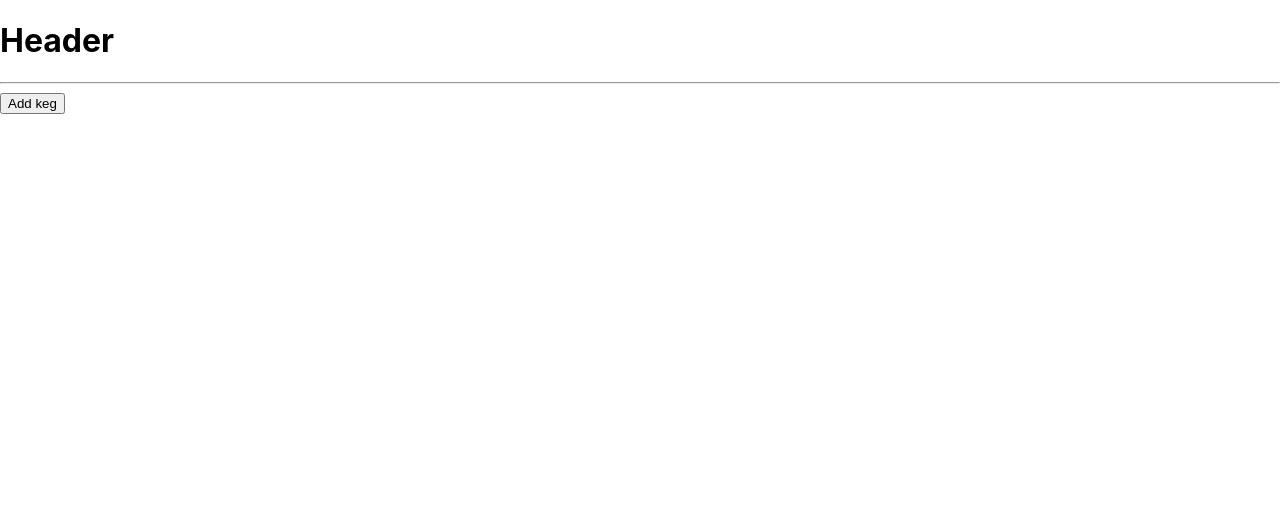
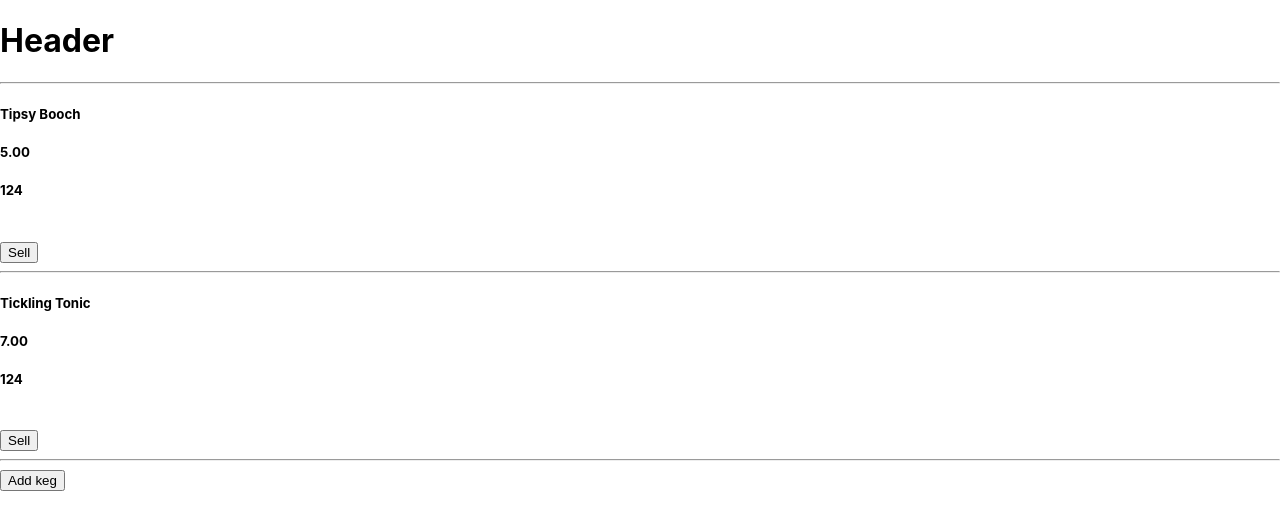
Before and after one commit to aracelivaldovinos/react-tap-room, a React (Create React App) app: page / in a window 1280 px wide. Shown: the top 530 px of the page. Built offline with nearby package versions, Linux system fonts and the light colour scheme.

Commit message:
add working sell function

```diff
--- a/src/components/Keg.js
+++ b/src/components/Keg.js
@@ -4,30 +4,40 @@ import PropTypes from "prop-types";
 
 function Keg(props){
 
-  let message = null;
-  let sellButton;
+  // let message = null;
+  // let sellButton;
+  // let leftOverPints;
 
-  if (props.showPints === 0){
-    message = "Out of Stock!"
-  }
-  else if (props.showPints < 10){
-    message = "Almost out!"
-    sellButton = <button onClick = {()=>props.whenSellClicked(props.id)}>Sell</button>
-  }else{
-    sellButton = <button onClick = {()=>props.whenSellClicked(props.id)}>Sell</button>
-  }
+  // if (props.pints !== 0){
+  //   leftOverPints = props.pints - 1
+  //     if (leftOverPints < 10){
+  //     message = "Almost out!"
+  //     }
+  //   sellButton = <button onClick = {()=>props.whenSellClicked({
+  //     name: props.name,
+  //     brand: props.brand,
+  //     price: props.price,
+  //     flavor: props.flavor,
+  //     pints: props.pints,
+  //     id: props.id
+  //   })}>Sell</button>;
+  // }else{
+  //   message = "We are out stock!"
+  // }
 
   return(
     <React.Fragment>
       <div onClick = {()=>props.whenKegClicked(props.id)}>
         <h5>{props.name}</h5>
         <h5>{props.price}</h5>
+        {/* <h5>{leftOverPints} Pints</h5> */}
+        <h5>{props.pints}</h5>
       </div>
-      {props.showPints}
-      {message}
+      {/* {message}  */}
       <br/>
-      {sellButton}
-      {/* <button onClick = {()=>props.whenSellClicked(props.id)}>Sell</button> */}
+      {/* {sellButton} */}
+
+      <button onClick = {()=>props.whenSellClicked(props.id)}>Sell</button>
       <hr/>
     </React.Fragment>
     );
--- a/src/components/KegDetail.js
+++ b/src/components/KegDetail.js
@@ -3,14 +3,13 @@ import PropTypes from "prop-types";
 
 
 function KegDetail(props){
-  const { keg, pintsInKeg } = props;
+  const { keg } = props;
   return(
     <React.Fragment>
       <h5>{keg.name} Details:</h5>
       <h5>{keg.brand}</h5>
       <h5>{keg.price}</h5>
       <h5>{keg.flavor}</h5>
-      {pintsInKeg}
       <hr/>
     </React.Fragment>
   );
@@ -18,7 +17,6 @@ function KegDetail(props){
 
 KegDetail.propTypes = {
   keg: PropTypes.object,
-  pintsInKeg: PropTypes.number
 }
 
 export default KegDetail
--- a/src/components/KegsController.js
+++ b/src/components/KegsController.js
@@ -8,9 +8,25 @@ class KegsController extends React.Component{
     super(props);
     this.state ={
       formVisibleonPage: false,
-      masterKegsList: [],
+      masterKegsList: [
+        {
+          name: "Tipsy Booch",
+          brand: "Kosmic Kombucha",
+          price: "5.00",
+          flavor: "Cranberry Orange",
+          pints: 124,
+          id: 1
+        },
+        {
+          name: "Tickling Tonic",
+          brand: "Wild Kombucha",
+          price: "7.00",
+          flavor: "Mango Lime",
+          pints: 124,
+          id: 2
+        }
+      ],
       selectedKeg: null,
-      pintsInKeg: 12
     };
   }
   handleClick= () => {
@@ -40,41 +56,31 @@ class KegsController extends React.Component{
   }
 
 
-  // handleSellingKeg = (id) =>{
-  //   const selectedKeg = this.state.masterKegsList.filter(keg => keg.id === id)[0];
-  //   const pintsInKeg = this.state.pintsInKeg
-  //   this.setState({
-  //     selectedKeg: selectedKeg,
-  //     pintsInKeg: pintsInKeg - 1
-  //   });
-  // }
-
-  handleSellingKeg = (kegToSell) =>{
-    const updatedMasterKegsList = this.state.masterKegsList.filter(keg => keg.id !== this.state.selectedKeg.id)(kegToSell);
-    const pintsInKeg = this.state.pintsInKeg
+  handleSellingKeg = (id) =>{
+    const selectedKeg = this.state.masterKegsList.filter(keg => keg.id === id)[0];
+    if (selectedKeg.pints >= 1){
+      selectedKeg.pints --
+    }
     this.setState({
-      masterKegsList: updatedMasterKegsList,
-      pintsInKeg: pintsInKeg - 1
+      masterKegsList: this.state.masterKegsList,
+      formVisibleonPage: false,
+      selectedKeg: null,
     });
   }
-
-
-
-
 
   render(){
     let currentlyVisibleState = null;
     let buttonText = null;
 
     if (this.state.selectedKeg != null){
-      currentlyVisibleState = <KegDetail keg ={this.state.selectedKeg} pintsInKeg={this.state.pintsInKeg}/>
+      currentlyVisibleState = <KegDetail keg ={this.state.selectedKeg}/>
       buttonText = "Return to kegs list"
     }
     else if (this.state.formVisibleonPage) {
       currentlyVisibleState = <NewKegForm onNewKegCreation={this.handleAddingNewKegToList}/>
       buttonText = "Return to kegs list";
     }else{
-      currentlyVisibleState = <KegsList kegsList={this.state.masterKegsList} pintsInKeg={this.state.pintsInKeg} onKegSelection={this.handleChangingSelectedKeg} onKegSell={this.handleSellingKeg}/>
+      currentlyVisibleState = <KegsList kegsList={this.state.masterKegsList} onKegSelection={this.handleChangingSelectedKeg} onClickingSell={this.handleSellingKeg}/>
       buttonText = "Add keg"
     }
 
--- a/src/components/KegsList.js
+++ b/src/components/KegsList.js
@@ -9,12 +9,13 @@ function KegsList(props){
       {props.kegsList.map((keg) =>
         <Keg
         whenKegClicked = {props.onKegSelection}
-        whenSellClicked = {props.onKegSell}
-        showPints = {props.pintsInKeg}
+        whenSellClicked ={props.onClickingSell}
+
         name={keg.name}
         brand={keg.brand}
         price={keg.price}
         flavor={keg.flavor}
+        pints={keg.pints}
         id={keg.id}
         key={keg.id}/>
 
@@ -26,8 +27,7 @@ function KegsList(props){
 KegsList.propTypes ={
   kegsList: PropTypes.array,
   onKegSelection: PropTypes.func,
-  onKegSell: PropTypes.func,
-  pintsInKeg: PropTypes.number
+  onClickingSell: PropTypes.func
 };
 
 export default KegsList;
--- a/src/components/NewKegForm.js
+++ b/src/components/NewKegForm.js
@@ -6,7 +6,7 @@ function NewKegForm(props){
 
   function handleNewKegFormSubmission(event){
     event.preventDefault();
-    props.onNewKegCreation({name: event.target.name.value, brand: event.target.brand.value, price: event.target.price.value, flavor: event.target.flavor.value ,id: v4()});
+    props.onNewKegCreation({name: event.target.name.value, brand: event.target.brand.value, price: event.target.price.value, flavor: event.target.flavor.value , pints: 124, id: v4()});
     }
 
 
```
